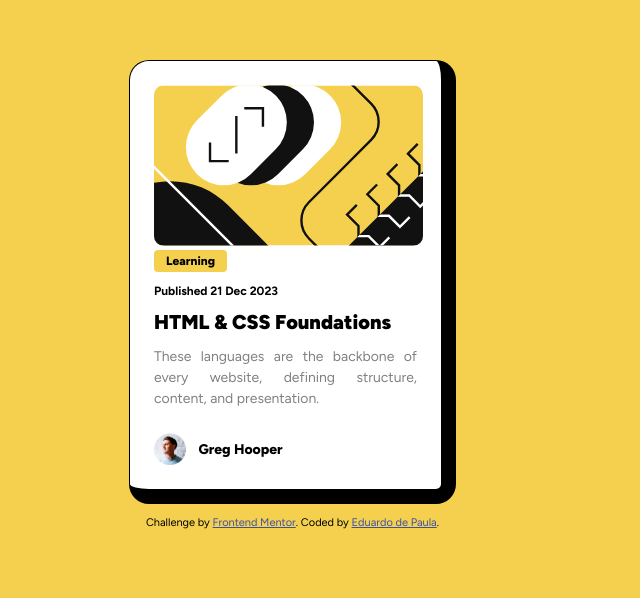
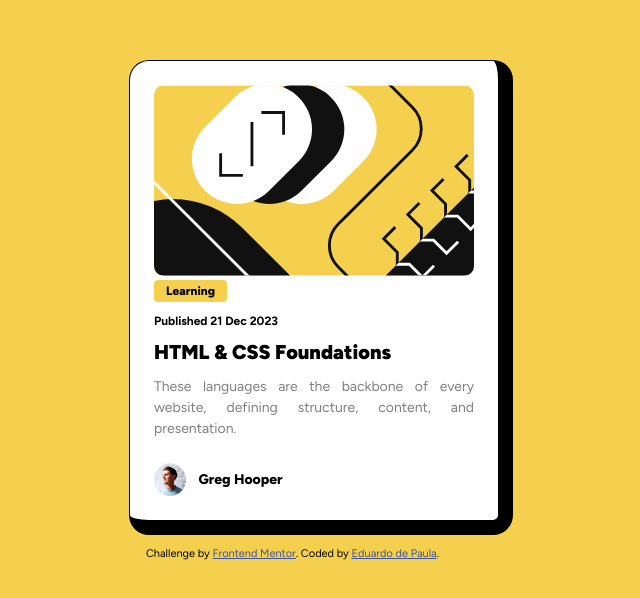
Before and after one commit to Depaulaeduardo/blog-preview-card-main, a plain HTML site: page index.html in a window 1280 px wide. Shown: the part 158-756 px from the top of the page, without its empty margins (416-1056 px from the left). Drawn offline with Linux system fonts and the light colour scheme.

Commit message:
ajust-desk

```diff
--- a/index.css
+++ b/index.css
@@ -98,6 +98,11 @@ h1 {
   .container {
     border-right: 15px solid black;
     border-bottom: 15px solid black;
+    width: 384px;
+  }
+
+  .illustration img {
+    width: 320px;
   }
 
   .attribution {
```
